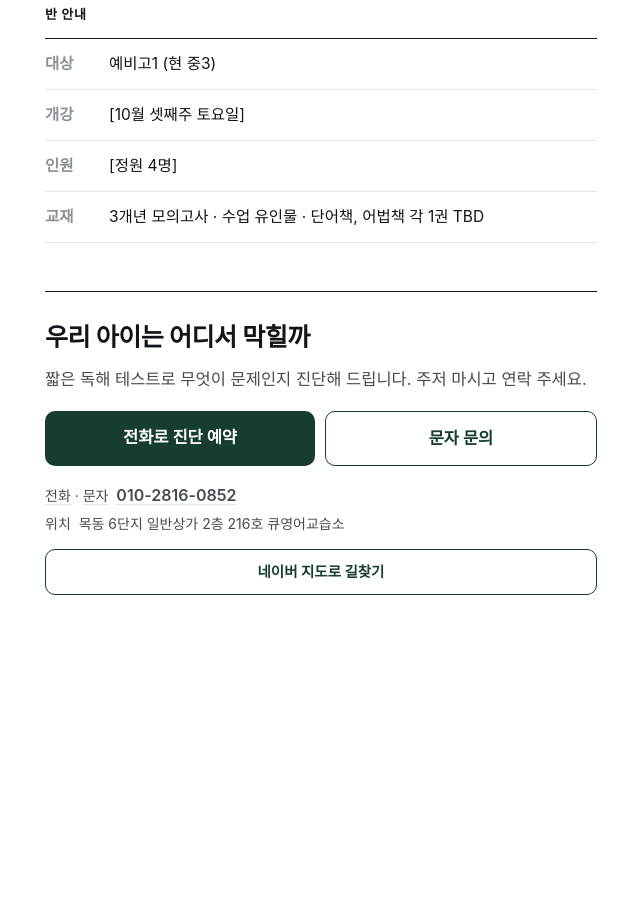
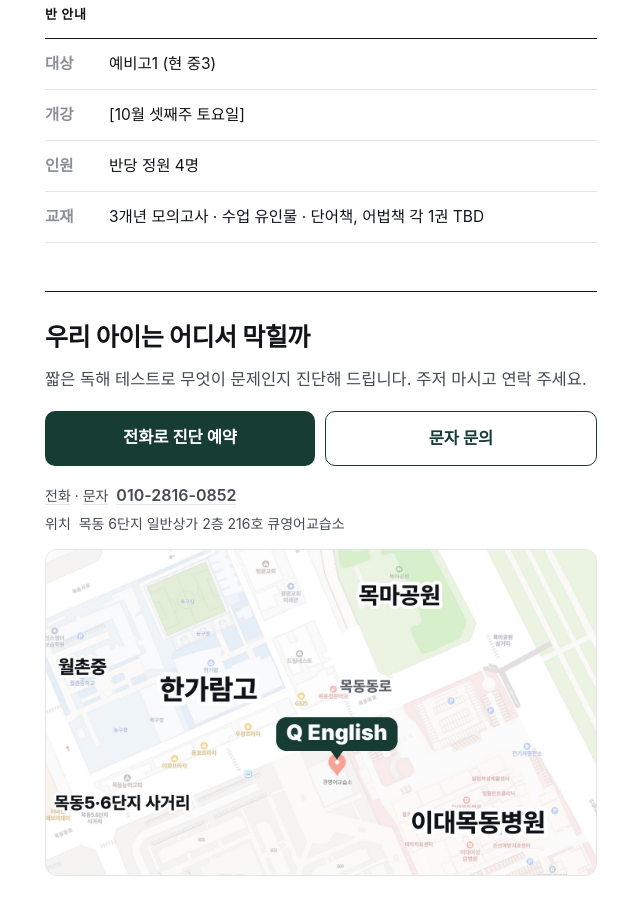
Before and after one commit to chirpin-ed/q-english-dev, a plain HTML site: page index.html in a window 1280 px wide. Shown: the part 2352-3267 px from the top of the page, without its empty margins (319-959 px from the left). Before the commit the page ends 3043 px from the top, so only its background shows below. Drawn offline with Linux system fonts and the light colour scheme; a web font is replaced by a local one.

Commit message:
약도 그림 추가, 반당 정원 4명
Co-Authored-By: Claude Opus 5.5 <noreply@anthropic.com>

```diff
--- a/index.html
+++ b/index.html
@@ -350,6 +350,8 @@ code{font-family:inherit;font-weight:600}
 .cta .row a{flex:1;text-align:center;font-weight:700;padding:12px;border-radius:10px;background:var(--deep);color:#fff}
 .cta .row a.ghost{background:none;color:var(--deep);border:1px solid var(--deep)}
 .info{font-size:14px;color:var(--ink2);line-height:1.9}
+.mapimg{display:block;margin-top:12px;border:1px solid var(--line);border-radius:12px;overflow:hidden}
+.mapimg img{display:block;width:100%;height:auto}
 .maps{display:grid;grid-template-columns:1fr;gap:8px;margin-top:12px}
 .maps a{display:flex;align-items:center;justify-content:center;height:46px;border:1px solid var(--deep);border-radius:10px;color:var(--deep);font-size:14.5px;font-weight:700}
 .maps a:active{background:var(--soft)}
@@ -383,7 +385,7 @@ const INFO = {
 const CLASS = [
   ["대상",   "예비고1 (현 중3)"],
   ["개강",   "[10월 셋째주 토요일]"],
-  ["인원",   "[정원 4명]"],
+  ["인원",   "반당 정원 4명"],
   ["교재",   "3개년 모의고사 · 수업 유인물 · 단어책, 어법책 각 1권 TBD"]
 ];
 // 예시 링크 — 비워 두면 '준비 중'으로 표시됩니다
@@ -747,9 +749,7 @@ const LINKS = {
     '<div class="info"><a href="tel:'+digits+'" target="_top">전화</a> · <a href="sms:'+digits+'" target="_top">문자</a> &nbsp;<a href="tel:'+digits+'" target="_top"><b>'+INFO.phone+'</b></a><br>' +
       '위치 &nbsp;'+INFO.address +
       (INFO.hours ? '<br>'+INFO.hours : '') + '</div>' +
-    '<div class="maps">' +
-      '<a href="'+map+'" target="_blank" rel="noopener">네이버 지도로 길찾기</a>' +
-    '</div>';
+    '<a class="mapimg" href="'+map+'" target="_blank" rel="noopener"><img src="map.jpg" alt="약도 — 한가람고·이대목동병원 사이, 목동동로" loading="lazy"></a>';
   document.querySelectorAll("[data-cta]").forEach(el => el.innerHTML = ctaHTML);
 
   // 반 안내
```
Also changed, not shown: map.jpg (added).
